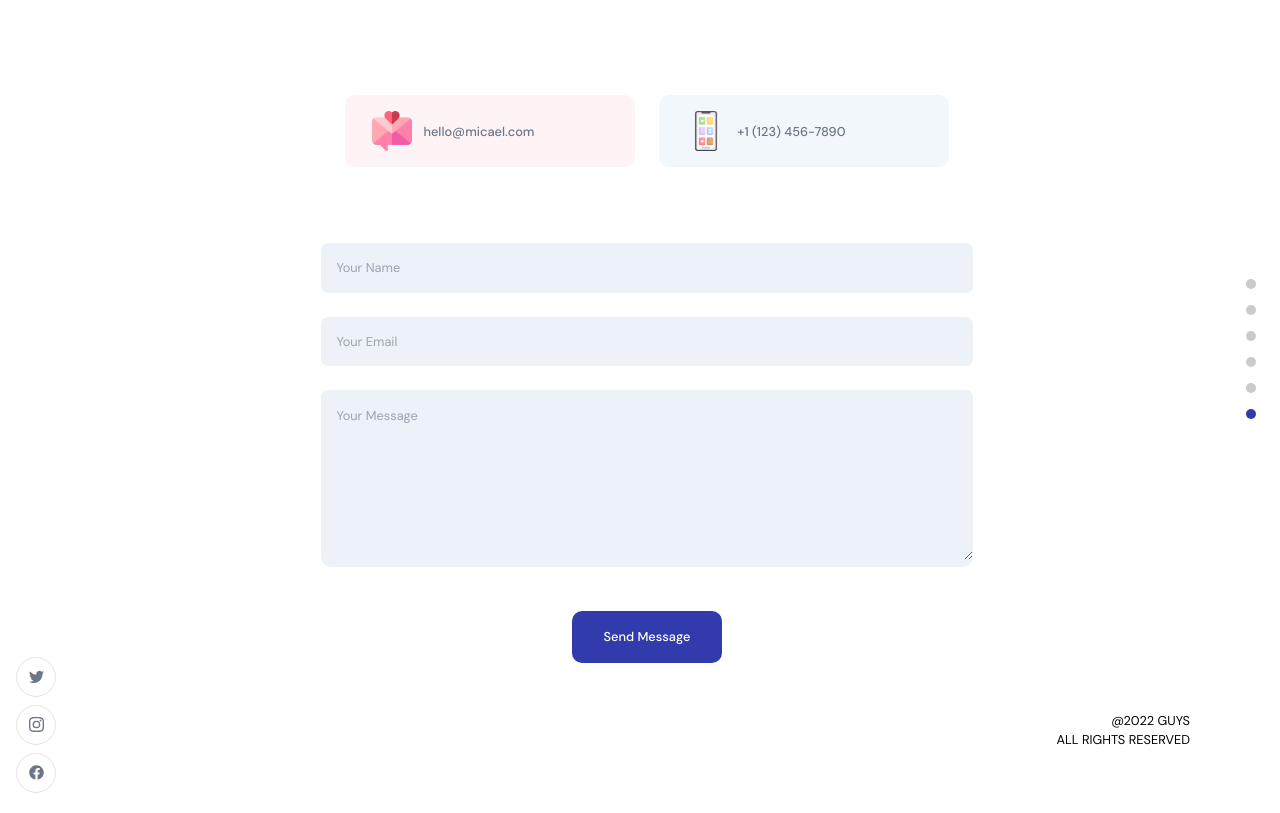
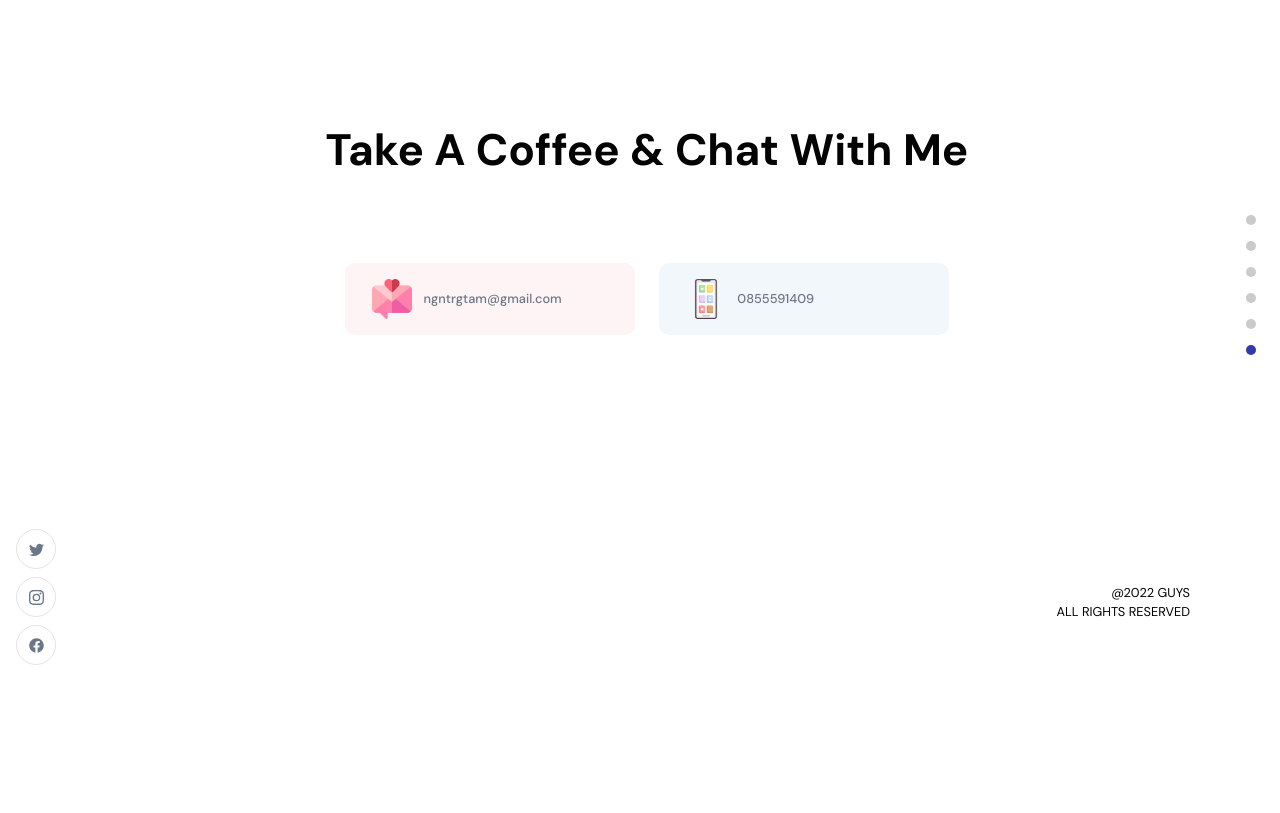
Before and after one commit to GuysKapen/Portfolio, a React (Vite) app in the folder react/: page / in a window 1280 px wide. Shown: the part 6954-7767 px from the top of the page. After the commit the page ends 7639 px from the top, so only its background shows below. Built offline with nearby package versions, Linux system fonts and the light colour scheme.

Commit message:
Update footer, removing contact form

```diff
--- a/react/src/container/Footer/Footer.jsx
+++ b/react/src/container/Footer/Footer.jsx
@@ -7,35 +7,6 @@ import MotionWrap from '../../layout/MotionWrap';
 import './Footer.scss';
 
 const Footer = () => {
-    const [formData, setFormData] = useState({ name: '', email: '', message: '' });
-    const [isFormSubmitted, setIsFormSubmitted] = useState(false);
-    const [loading, setLoading] = useState(false);
-
-    const { username, email, message } = formData;
-
-    const handleChangeInput = (e) => {
-        const { name, value } = e.target;
-        setFormData({ ...formData, [name]: value });
-    };
-
-    const handleSubmit = () => {
-        setLoading(true);
-
-        const contact = {
-            _type: 'contact',
-            name: formData.username,
-            email: formData.email,
-            message: formData.message,
-        };
-
-        // client.create(contact)
-        //     .then(() => {
-        //         setLoading(false);
-        //         setIsFormSubmitted(true);
-        //     })
-        //     .catch((err) => console.log(err));
-    };
-
     return (
         <>
             <h2 className="head-text">Take a coffee & chat with me</h2>
@@ -43,39 +14,13 @@ const Footer = () => {
             <div className="app__footer-cards">
                 <div className="app__footer-card ">
                     <img src={images.email} alt="email" />
-                    <a href="mailto:hello@micael.com" className="p-text">hello@micael.com</a>
+                    <a href="mailto:ngntrgtam@gmail.com" className="p-text">ngntrgtam@gmail.com</a>
                 </div>
                 <div className="app__footer-card">
                     <img src={images.mobile} alt="phone" />
-                    <a href="tel:+1 (123) 456-7890" className="p-text">+1 (123) 456-7890</a>
+                    <a href="tel:0855591409" className="p-text">0855591409</a>
                 </div>
             </div>
-            {!isFormSubmitted ? (
-                <div className="app__footer-form app__flex">
-                    <div className="app__flex">
-                        <input className="p-text" type="text" placeholder="Your Name" name="username" value={username} onChange={handleChangeInput} />
-                    </div>
-                    <div className="app__flex">
-                        <input className="p-text" type="email" placeholder="Your Email" name="email" value={email} onChange={handleChangeInput} />
-                    </div>
-                    <div>
-                        <textarea
-                            className="p-text"
-                            placeholder="Your Message"
-                            value={message}
-                            name="message"
-                            onChange={handleChangeInput}
-                        />
-                    </div>
-                    <button type="button" className="p-text" onClick={handleSubmit}>{!loading ? 'Send Message' : 'Sending...'}</button>
-                </div>
-            ) : (
-                <div>
-                    <h3 className="head-text">
-                        Thank you for getting in touch!
-                    </h3>
-                </div>
-            )}
         </>
     );
 }
```
